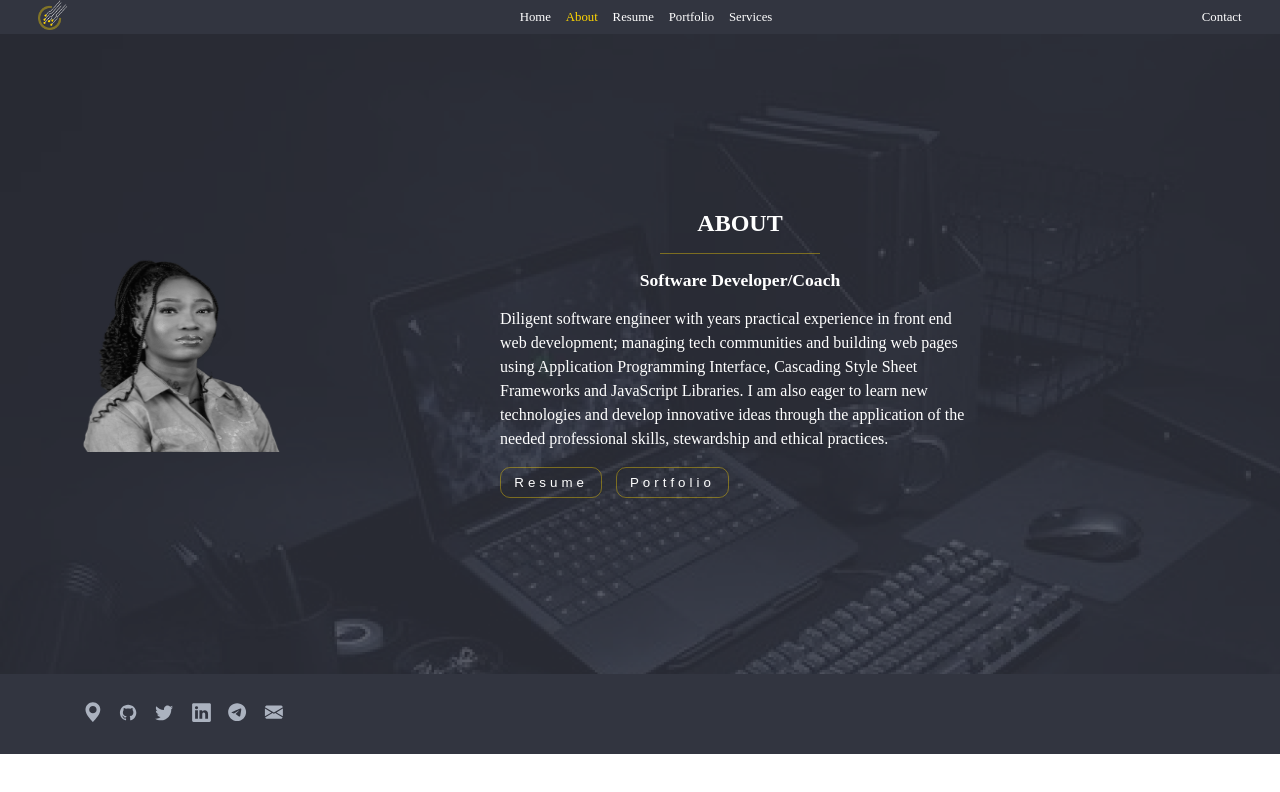
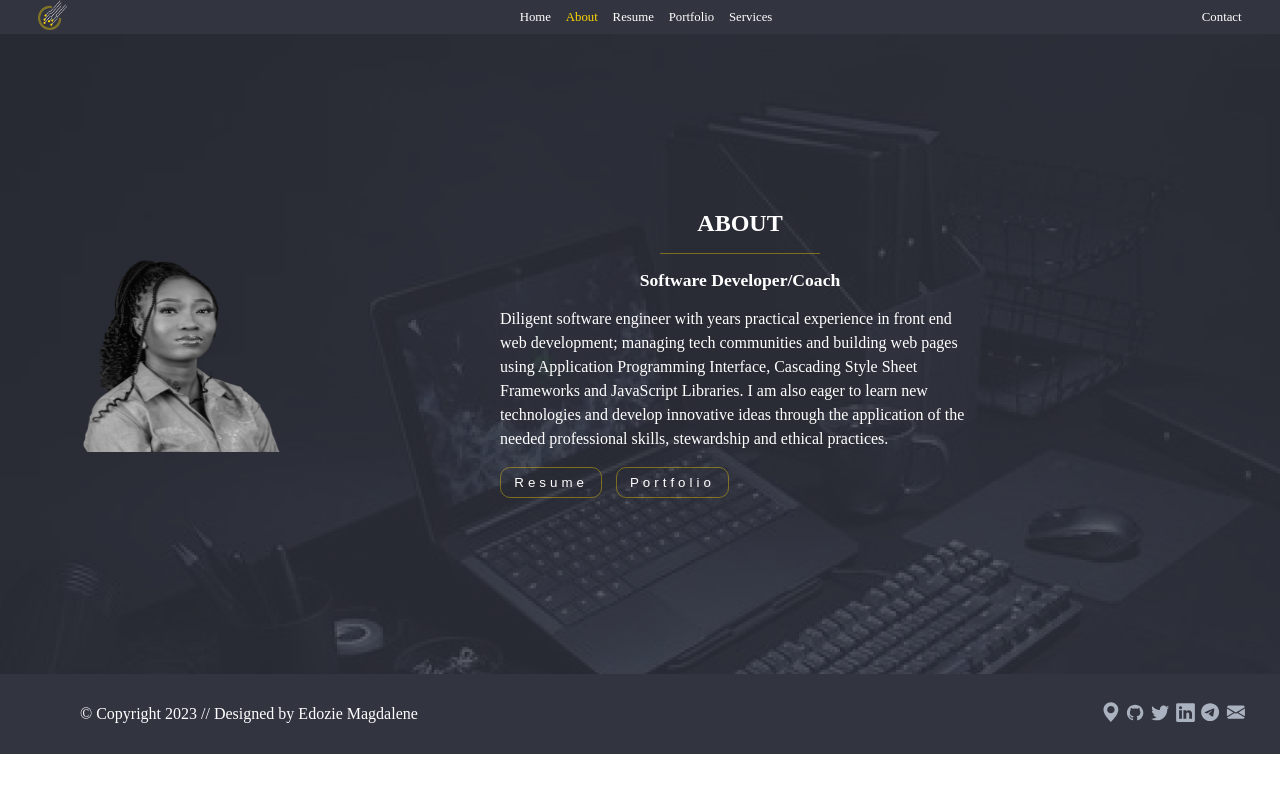
Before and after one commit to PrincessMaggy/My-Portfolio, a Next.js app: page /about in a window 1280 px wide. Shown: the top 792 px of the page. Built offline with nearby package versions, Linux system fonts and the light colour scheme.

Commit message:
completed footer component

```diff
--- a/components/Footer/Footer.js
+++ b/components/Footer/Footer.js
@@ -9,10 +9,14 @@ function Footer() {
     const basePath = router.basePath || '';
 
     return (
+        <motion.div className={styles.footer}>
+            <div>
+                <p>&copy; Copyright 2023 // Designed by Edozie Magdalene</p>
+            </div>
             <motion.div
                 initial='initial'
                 animate='animate'
-            className={styles.footer}
+                style={{display: 'flex'}}
             >
                 <motion.a
                     href='/'
@@ -128,6 +132,7 @@ function Footer() {
                     />
                 </motion.a>
             </motion.div>
+        </motion.div>
     );
 }
 
--- a/components/Footer/footer.module.css
+++ b/components/Footer/footer.module.css
@@ -1,8 +1,10 @@
 .footer {
     background-color: #323540;
     height: 10vh;
-    padding: 0 0 0 5em;
+    padding: 0 2em 0 5em;
     display: flex;
     gap: 0.7em;
     align-items: center;
+    color: white;
+    justify-content: space-between;
 }
```
Lines whose indentation alone changed are shown as unchanged.
